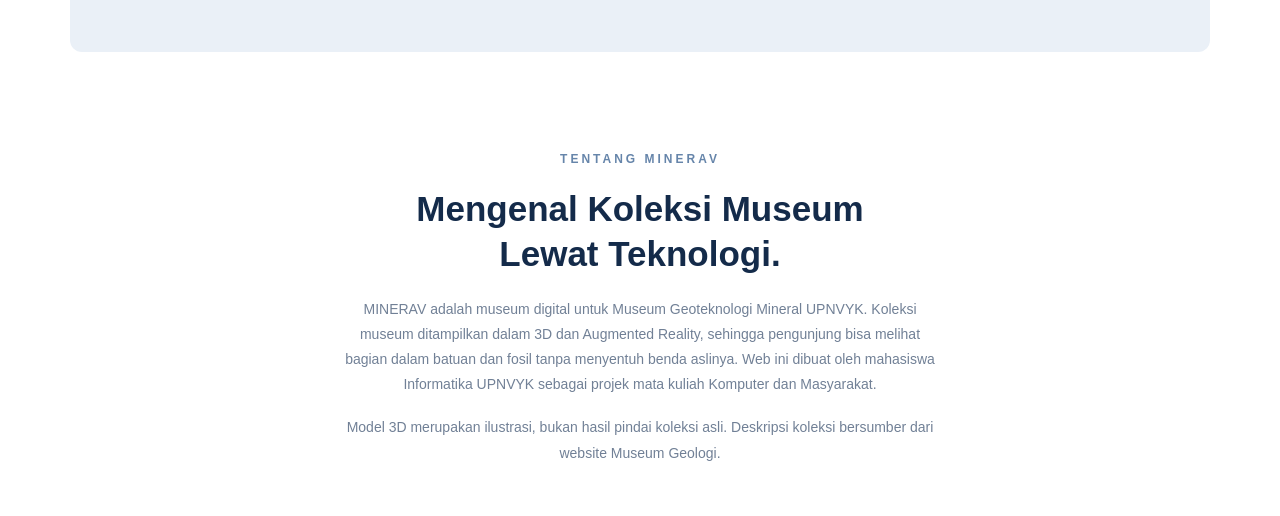
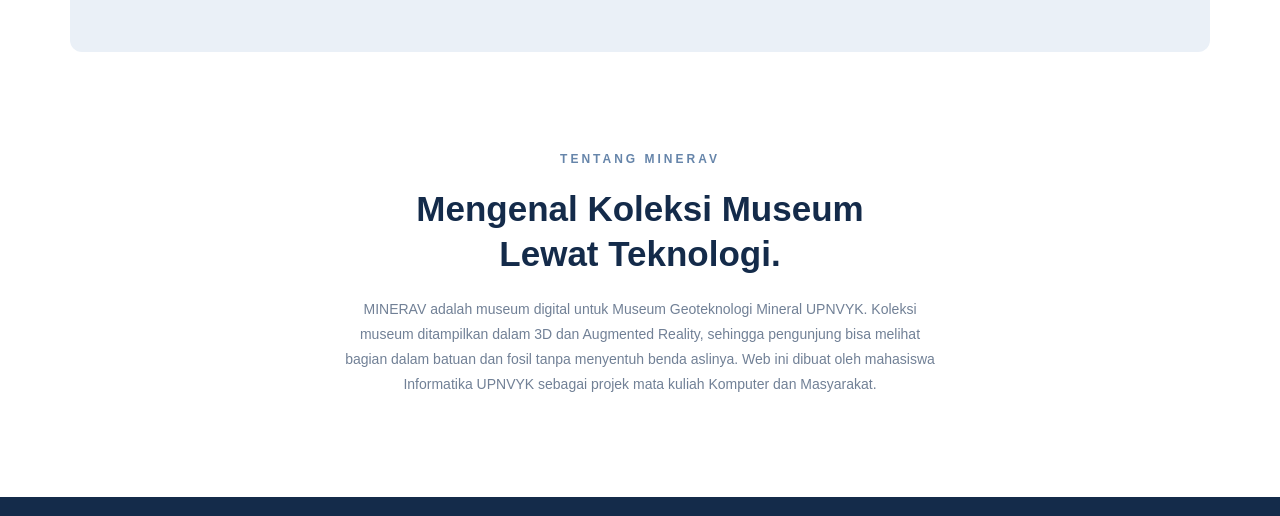
Before and after one commit to TamaCompp/ar-museum-geoteknologi, a plain HTML site: page index.html in a window 1280 px wide. Shown: the part 2269-2785 px from the top of the page. Drawn offline with Linux system fonts and the light colour scheme.

Commit message:
hapus note

```diff
--- a/index.html
+++ b/index.html
@@ -98,7 +98,6 @@
         <p>
             MINERAV adalah museum digital untuk Museum Geoteknologi Mineral UPNVYK. Koleksi museum ditampilkan dalam 3D dan Augmented Reality, sehingga pengunjung bisa melihat bagian dalam batuan dan fosil tanpa menyentuh benda aslinya. Web ini dibuat oleh mahasiswa Informatika UPNVYK sebagai projek mata kuliah Komputer dan Masyarakat.
         </p>
-        <p class="catatan-kecil">Model 3D merupakan ilustrasi, bukan hasil pindai koleksi asli. Deskripsi koleksi bersumber dari website Museum Geologi.</p>
     </section>
 
     <!-- FOOTER -->
```
